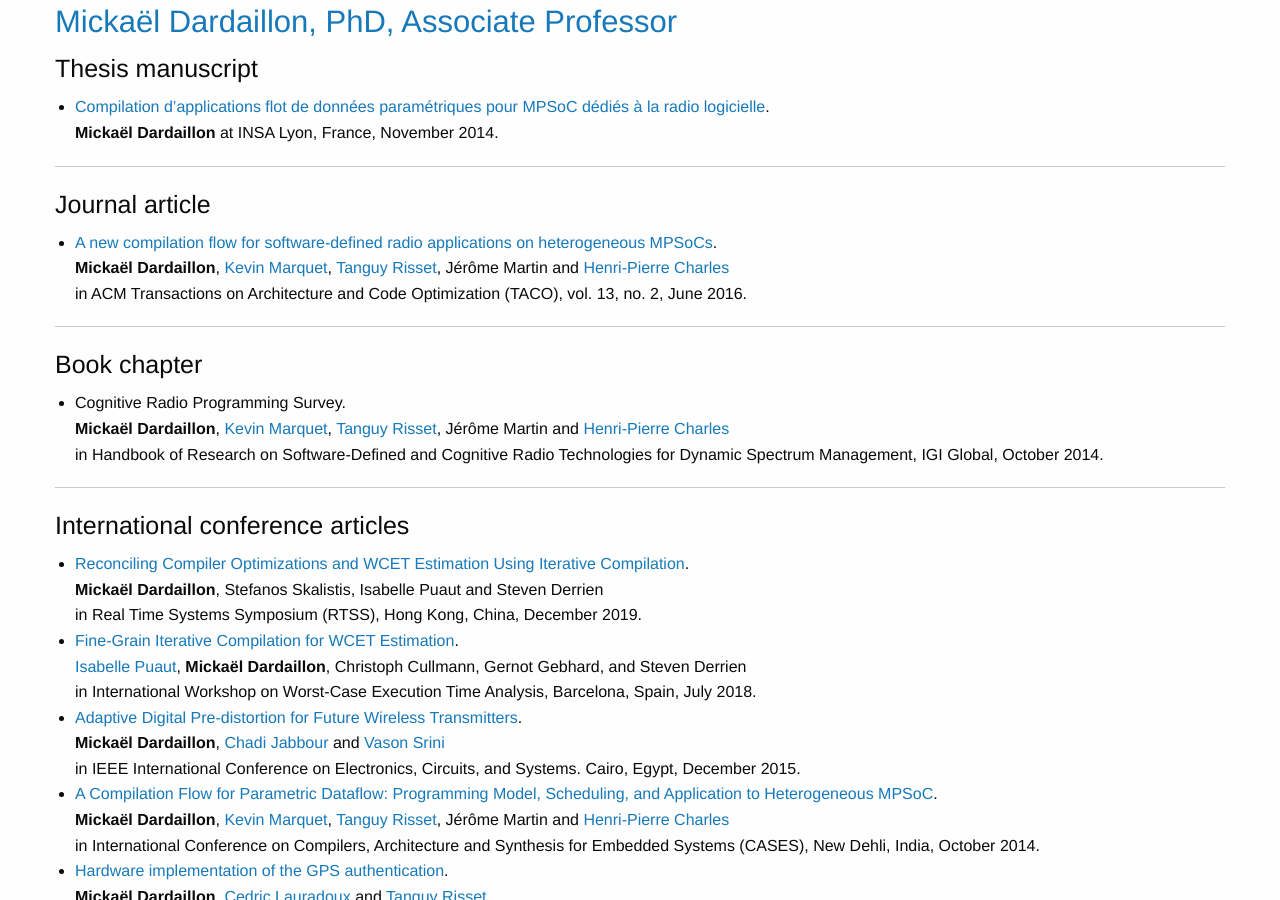
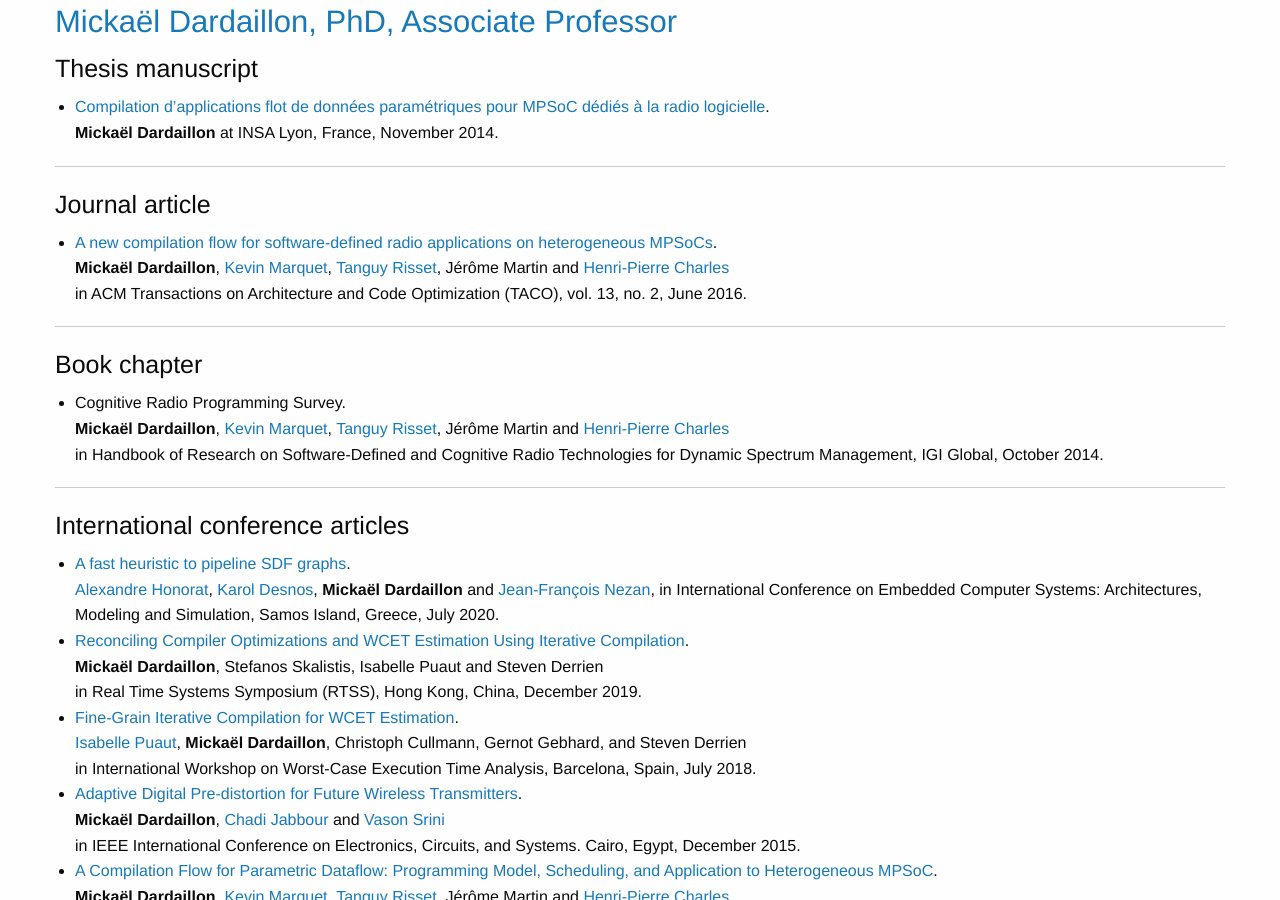
Before and after one commit to dardarel/dardarel.github.io, a Jekyll site: the page built from publications/index.md, in a window 1280 px wide and 900 px high. Built offline with Jekyll 4.4.1, drawn with Linux system fonts in a browser that asks for light colours.

Commit message:
Add latest publication, update gem dependencies

```diff
--- a/publications/index.md
+++ b/publications/index.md
@@ -29,6 +29,10 @@ title: "Publications"
 <hr>
 #### International conference articles
 
+
+- [A fast heuristic to pipeline SDF graphs](https://hal.archives-ouvertes.fr/hal-02993338).<br>
+[Alexandre Honorat], [Karol Desnos], **Mickaël Dardaillon** and [Jean-François Nezan],
+in International Conference on Embedded Computer Systems: Architectures, Modeling and Simulation, Samos Island, Greece, July 2020.
 - [Reconciling Compiler Optimizations and WCET Estimation Using Iterative Compilation](https://hal.archives-ouvertes.fr/hal-02286164).<br>
 **Mickaël Dardaillon**, Stefanos Skalistis, Isabelle Puaut and Steven Derrien<br>
 	in Real Time Systems Symposium (RTSS), Hong Kong, China, December 2019.
@@ -120,3 +124,6 @@ Issues](http://hal.inria.fr/hal-00859467/)<br>
 [Chadi Jabbour]: http://www.researchgate.net/profile/Chadi_Jabbour/
 [Vason Srini]: http://www.researchgate.net/profile/Vason_Srini2/
 [Isabelle Puaut]: https://team.inria.fr/pacap/members/isabelle-puaut/
+[Alexandre Honorat]: https://www.linkedin.com/in/alexandre-honorat-937a2695/
+[Karol Desnos]: http://kdesnos.fr/
+[Jean-François Nezan]: https://www.linkedin.com/in/jean-françois-nezan-6245295/
```
Also changed, not shown: Gemfile.lock.
